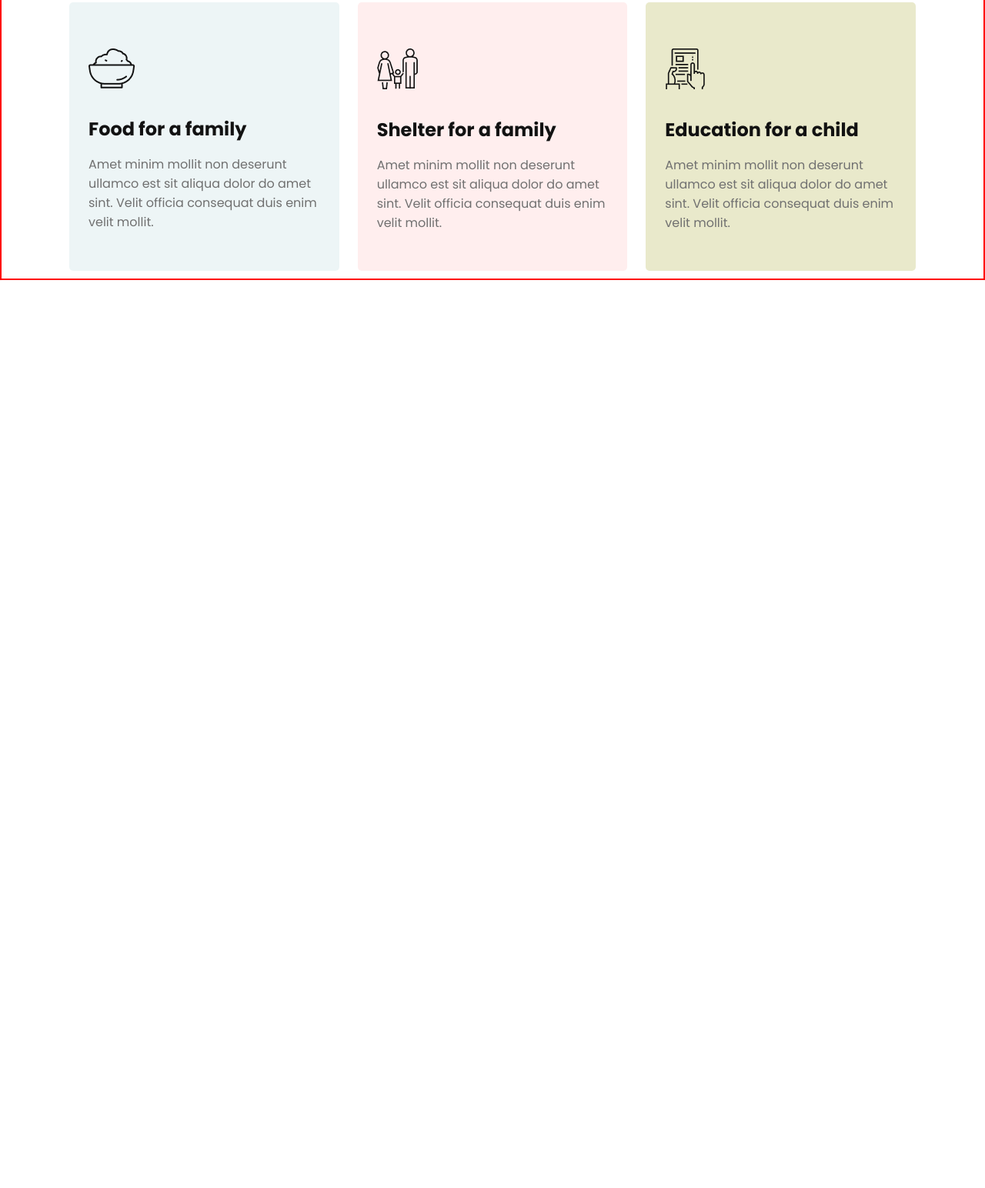
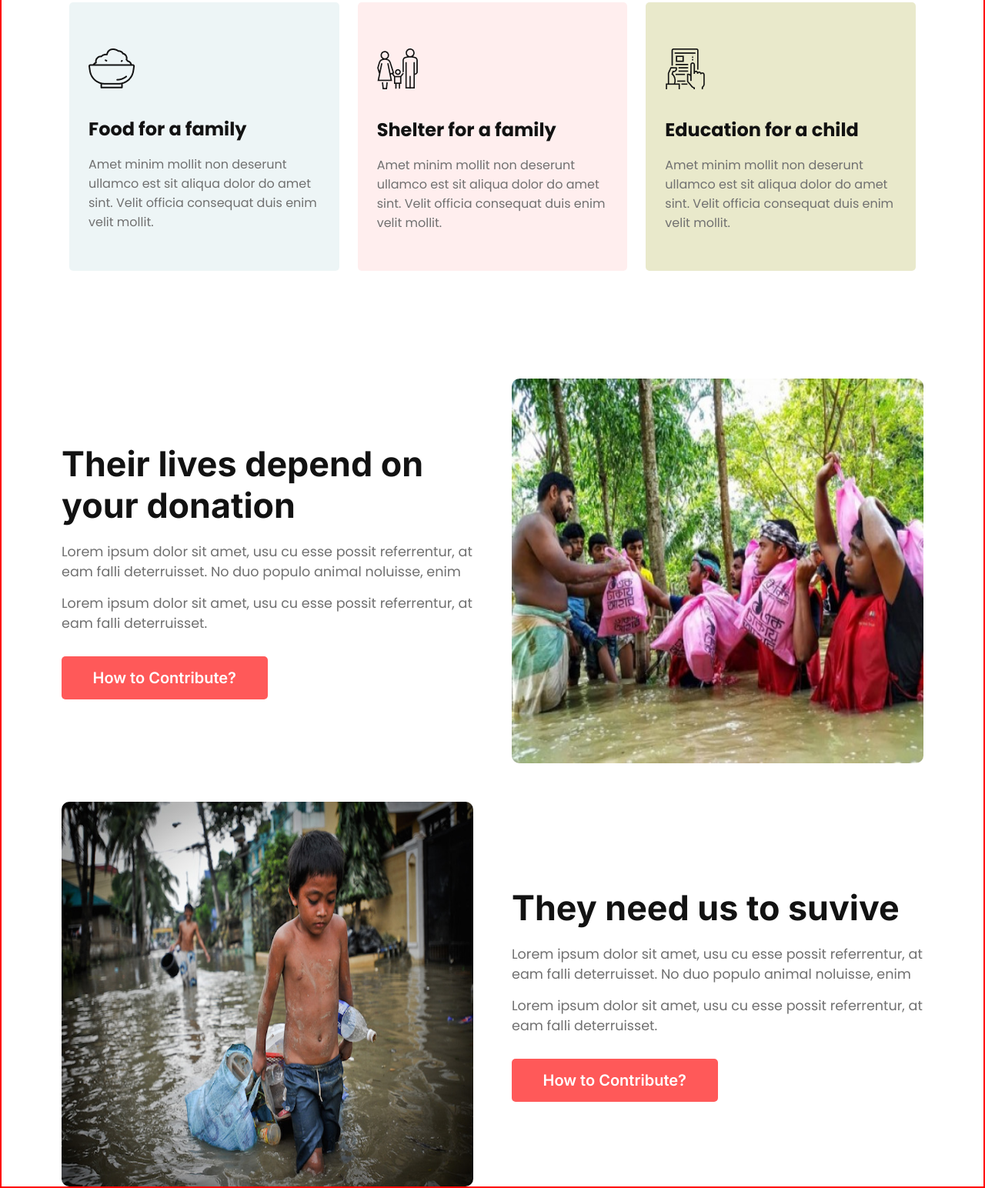
Before and after one commit to munna516/Donate-Today, a plain HTML site: page index.html in a window 1280 px wide. Shown: the part 1568-3112 px from the top of the page at 77% size. Before the commit the page ends 1932 px from the top, so only its background shows below. Drawn offline with Linux system fonts and the light colour scheme.

Commit message:
contribution section done

```diff
--- a/CSS/medium-device-responsive.css
+++ b/CSS/medium-device-responsive.css
@@ -33,6 +33,8 @@
         grid-template-columns: repeat(1, 1fr) ;
         padding: 20px;
     }
-
+    .contribution-container{
+        padding: 20px;
+    }
 
 }
--- a/CSS/small-devicee-responsive.css
+++ b/CSS/small-devicee-responsive.css
@@ -25,7 +25,8 @@
         margin-top: 320px;
     }
 
-    #donate-plan {
+    #donate-plan,
+    #contribute {
         margin-top: 50px;
     }
 
@@ -33,4 +34,13 @@
         grid-template-columns: repeat(1, 1fr);
         padding: 20px;
     }
+
+    .contribution-container {
+        grid-template-columns: repeat(1, 1fr);
+        padding: 20px;
+    }
+
+    .contribution button {
+        width: 60%;
+    }
 }
--- a/CSS/styles.css
+++ b/CSS/styles.css
@@ -37,6 +37,14 @@ body {
     border: none;
     padding: 16px 12px 16px 12px;
     cursor: pointer;
+}
+
+#donate-plan,
+#contribute {
+    max-width: 1120px;
+    margin: 0 auto;
+    margin-top: 130px;
+
 }
 
 /* Header Styles */
@@ -148,13 +156,6 @@ header {
 }
 
 /* Donate Plan */
-#donate-plan {
-    max-width: 1120px;
-    margin: 0 auto;
-    margin-top: 130px;
-
-}
-
 .plan-container {
     display: grid;
     grid-template-columns: repeat(3, 1fr);
@@ -196,3 +197,53 @@ header {
 
     background: rgb(233, 233, 203);
 }
+
+/* contribution */
+.contribution-container {
+    display: grid;
+    grid-template-columns: repeat(2, 1fr);
+    gap: 50px;
+}
+
+.contribution-title {
+    color: var(--primary-color);
+    font-family: Inter;
+    font-size: 2.8rem;
+    font-weight: 700;
+    text-align: left;
+}
+
+.contribution-description-1,
+.contribution-description-2 {
+    color: var(--secondary-color);
+    font-family: Poppins;
+    font-size: 1.1rem;
+    font-weight: 400;
+
+}
+
+.contribution-description-1 {
+    margin-top: 20px;
+    margin-bottom: 15px;
+
+}
+
+.contribution-description-2 {
+    margin-bottom: 30px;
+}
+
+.contribution img {
+    width: 100%;
+    height: 500px;
+    border-radius: 10px;
+}
+
+.contribution {
+    display: flex;
+    flex-direction: column;
+    justify-content: center;
+}
+
+.contribution button {
+    width: 50%;
+}
--- a/index.html
+++ b/index.html
@@ -66,6 +66,34 @@
                 </div>
             </div>
         </section>
+
+        <!-- Contribute Section -->
+        <section id="contribute">
+            <div class="contribution-container">
+                <div class="contribution">
+                    <h1 class="contribution-title">Their lives depend on your donation</h1>
+                    <p class="contribution-description-1">Lorem ipsum dolor sit amet, usu cu esse possit referrentur, at
+                        eam falli deterruisset. No duo populo animal noluisse, enim</p>
+                    <p class="contribution-description-2">Lorem ipsum dolor sit amet, usu cu esse possit referrentur, at
+                        eam falli deterruisset.</p>
+                    <button class="btn-primary">How to Contribute?</button>
+                </div>
+                <div class="contribution">
+                    <img src="images/donation11.jpg" alt="">
+                </div>
+                <div class="contribution">
+                    <img src="images/donation9.jpg" alt="">
+                </div>
+                <div class="contribution">
+                    <h1 class="contribution-title">They need us to suvive</h1>
+                    <p class="contribution-description-1">Lorem ipsum dolor sit amet, usu cu esse possit referrentur, at
+                        eam falli deterruisset. No duo populo animal noluisse, enim</p>
+                    <p class="contribution-description-2">Lorem ipsum dolor sit amet, usu cu esse possit referrentur, at
+                        eam falli deterruisset.</p>
+                    <button class="btn-primary">How to Contribute?</button>
+                </div>
+            </div>
+        </section>
     </main>
 </body>
 
```
